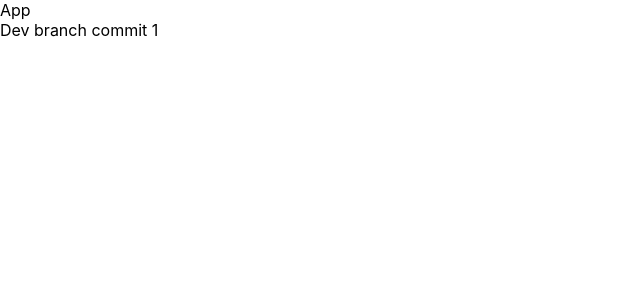
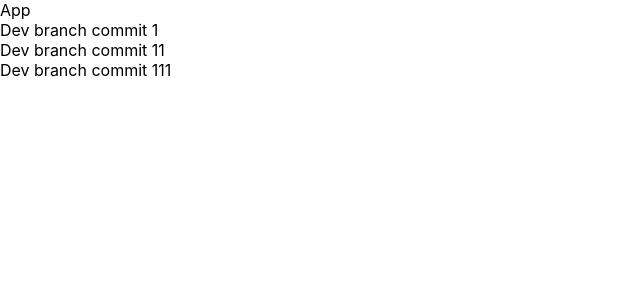
Before and after one commit to andreiminets/cra-console, a React (Create React App) app: page / in a window 1280 px wide. Shown: the top 300 px of the page, without its empty margins (0-640 px from the left). Built offline with nearby package versions, Linux system fonts and the light colour scheme.

Commit message:
commit 10

```diff
--- a/src/App.tsx
+++ b/src/App.tsx
@@ -6,6 +6,8 @@ function App() {
       <div>
         <div>App</div>
         <div>Dev branch commit 1</div>
+        <div>Dev branch commit 11</div>
+        <div>Dev branch commit 111</div>
       </div>
   );
 }
```
